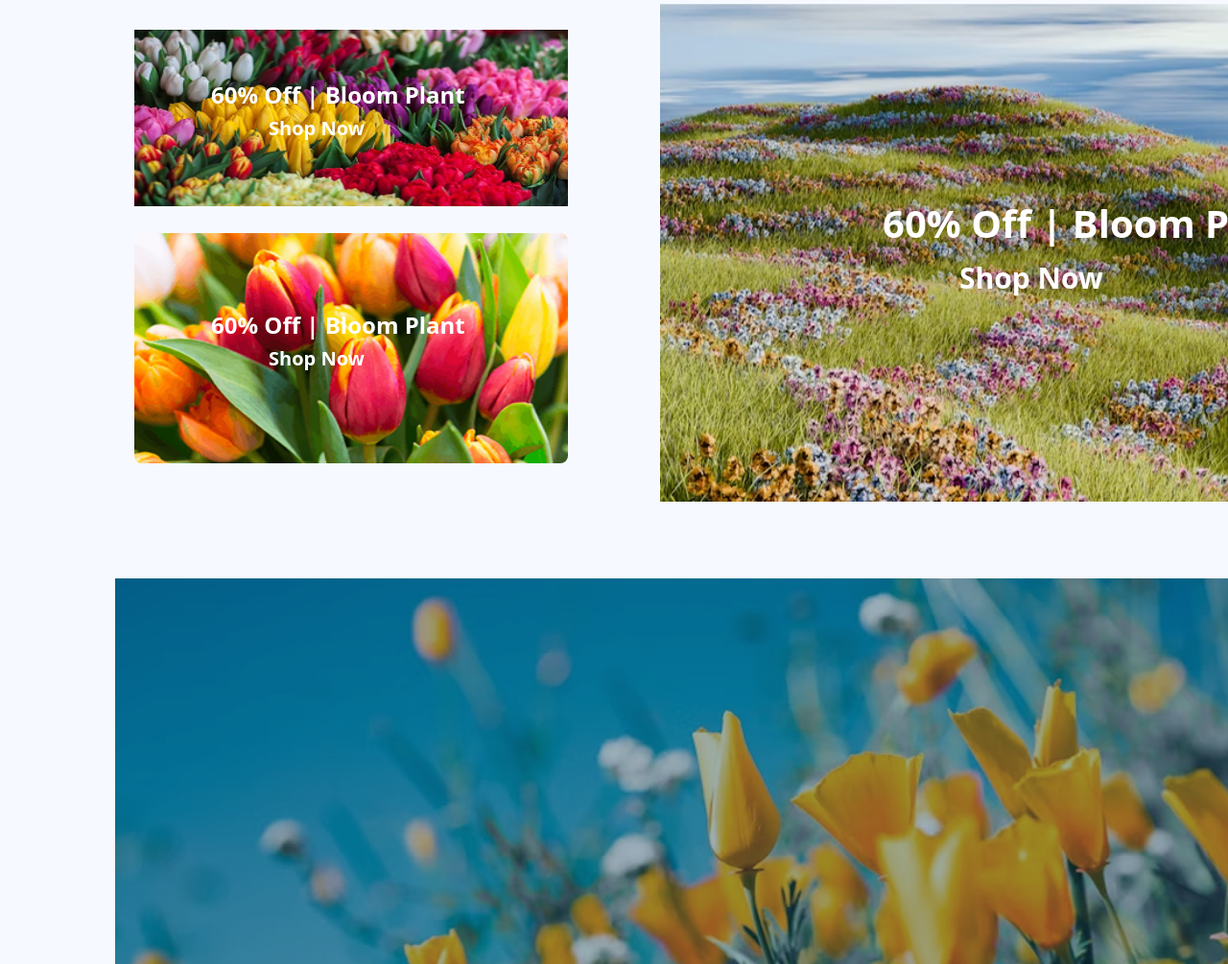
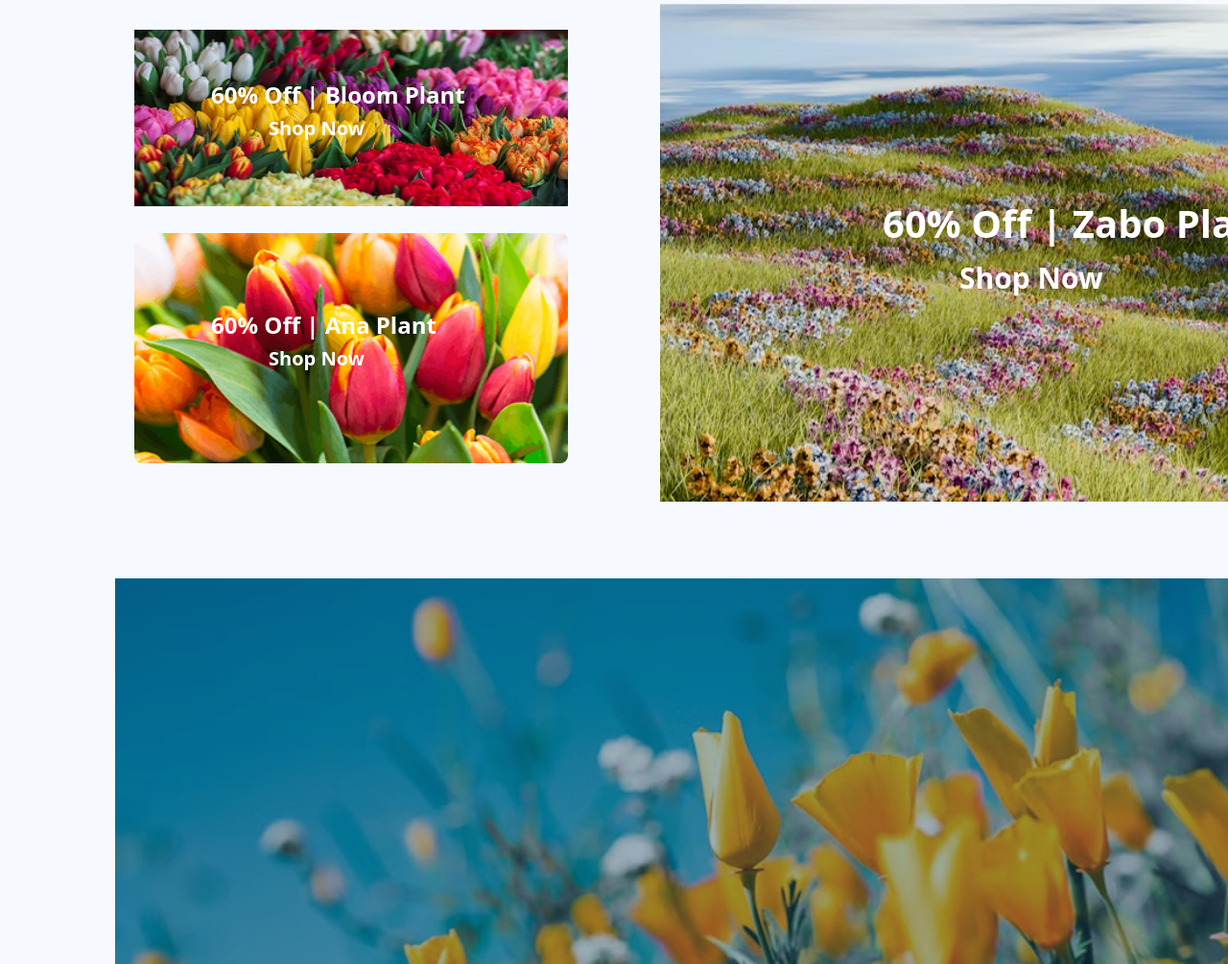
Before and after one commit to jonyabedin/B12A02S, a plain HTML site: page index.html in a window 1280 px wide. Shown: the part 3573-4578 px from the top of the page at 96% size. Drawn offline with nearby package versions, Linux system fonts and the light colour scheme.

Commit message:
2nd commit

```diff
--- a/index.html
+++ b/index.html
@@ -255,7 +255,7 @@
                                     <img  src="./assets/deal-ana.png" alt="pic" class=" ml-15  w-120 h-60 items-center rounded-l-lg rounded-r-lg " >
 
                                     <div class="absolute top-[80px] text-[#FFFFFF]" >
-                                    <h2 class=" pl-35 text-2xl text-center font-bold">60% Off | <span class="font-extrabold"> Bloom Plant</span></h2>
+                                    <h2 class=" pl-35 text-2xl text-center font-bold">60% Off | <span class="font-extrabold"> Ana  Plant</span></h2>
                                         <p class="top-[70px]  text-grey-800 pl-50 py-1 text-[20px] font-bold rounded-shadow">Shop Now</p>
 
                                     </div>
@@ -271,7 +271,7 @@
                     </div>
 
                     <div class="absolute top-[200px] text-[#FFFFFF]">
-                                <h2 class=" pl-60 text-  text-[40px] text-center font-bold"> 60% Off | <span class="font-semi-bold"> Bloom Plant</span></h2>
+                                <h2 class=" pl-60 text-  text-[40px] text-center font-bold"> 60% Off | <span class="font-semi-bold"> Zabo Plant</span></h2>
                                     <p class="top-[70px]  text-grey-800 pl-80 py-1 text-[30px] font-bold rounded-shadow">Shop Now</p>
 
                     </div>
```
